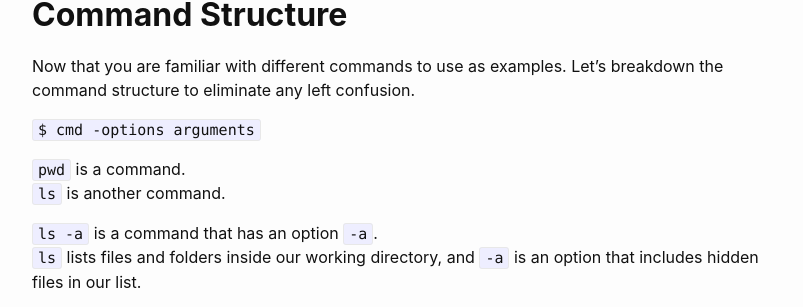
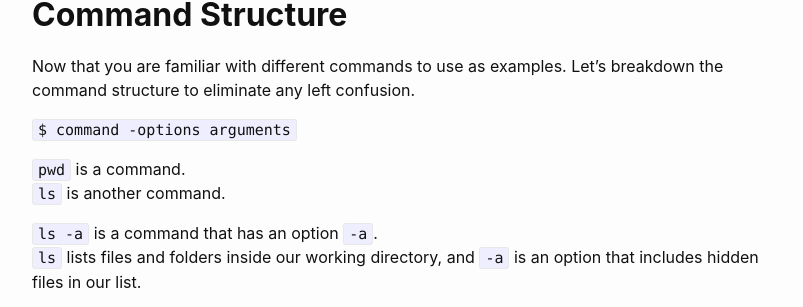
Before and after one commit to mstflotfy/mstflotfy.github.io, a Jekyll site: the page built from _posts/2021-2-9-command-line-tutorial-for-the-very-beginner.md, in a window 1280 px wide and 900 px high, scrolled down 4514 px. Shown: the part 139-446 px from the top of the window, without its empty margins (238-1041 px from the left). Built offline with Jekyll 4.4.1, drawn with Linux system fonts in a browser that asks for light colours; some of the changed text lies outside the part shown.

Commit message:
correcting mistake in the dealing with spaces command

```diff
--- a/_posts/2021-2-9-command-line-tutorial-for-the-very-beginner.md
+++ b/_posts/2021-2-9-command-line-tutorial-for-the-very-beginner.md
@@ -182,7 +182,7 @@ Whenever your terminal screen gets crowded by commands, type `clear` to go back
 
 Now that you are familiar with different commands to use as examples. Let's breakdown the command structure to eliminate any left confusion.
 
-`$ cmd -options arguments`
+`$ command -options arguments`
 
 `pwd` is a command.<br>
 `ls` is another command.
```
Also changed, not shown: other parts of _posts/2021-2-9-command-line-tutorial-for-the-very-beginner.md (+1 -1 lines).
